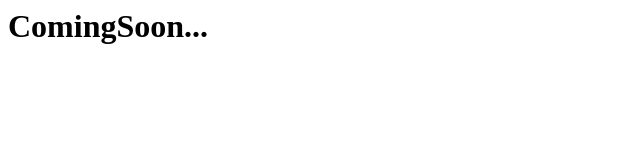
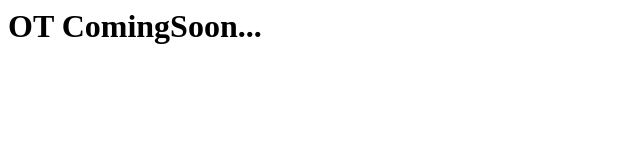
Before and after one commit to omniterrae/omniterrae.github.io, a plain HTML site: page index.html in a window 1280 px wide. Shown: the whole page, without its empty margins (0-640 px from the left). Drawn offline with Linux system fonts and the light colour scheme.

Commit message:
Update index.html

```diff
--- a/index.html
+++ b/index.html
@@ -5,6 +5,6 @@
 	<title>Document</title>
 </head>
 <body>
-		<h1>ComingSoon...</h1>
+		<h1>OT ComingSoon...</h1>
 </body>
 </html>
```
